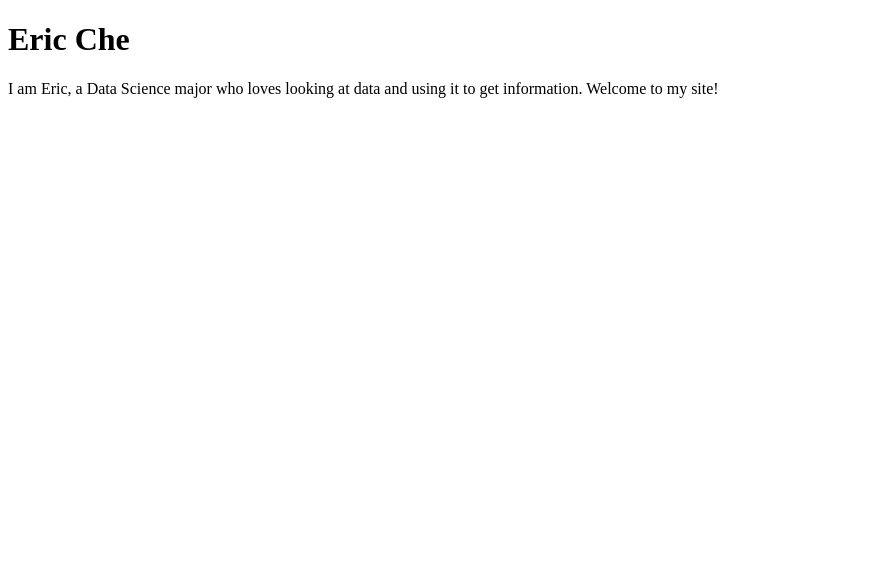
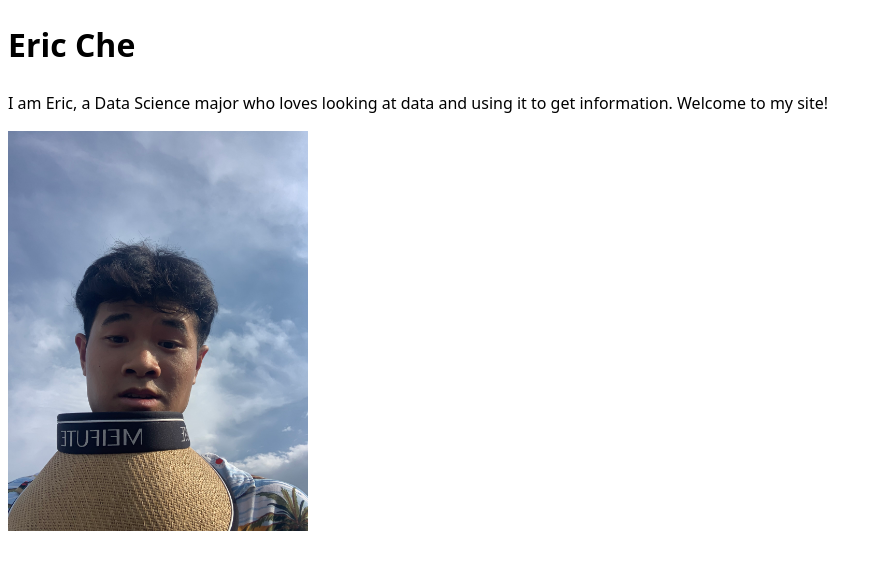
Before and after one commit to ekche/portfolio, a plain HTML site: page index.html in a window 1280 px wide. Shown: the whole page, without its empty margins (0-882 px from the left). Drawn offline with Linux system fonts and the light colour scheme.

Commit message:
Add photo and CSS

```diff
--- a/index.html
+++ b/index.html
@@ -4,9 +4,11 @@
   <meta charset="UTF-8">
   <meta name="viewport" content="width=device-width, initial-scale=1.0">
   <title>Eric Che: Personal site and portfolio</title>
+  <link rel="stylesheet" href="style.css">
 </head>
 <body>
   <h1>Eric Che</h1>
   <p>I am Eric, a Data Science major who loves looking at data and using it to get information. Welcome to my site!</p>
+  <img src="images/myself.jpg" alt="Photo of Eric Che">
 </body>
 </html>
--- /dev/null
+++ b/style.css
@@ -0,0 +1,9 @@
+body {
+  font: 100%/1.5 system-ui;
+}
+
+img {
+  max-width: 300px;
+  width: 100%;
+  height: auto;
+}
```
Also changed, not shown: images/myself.jpg (added).
